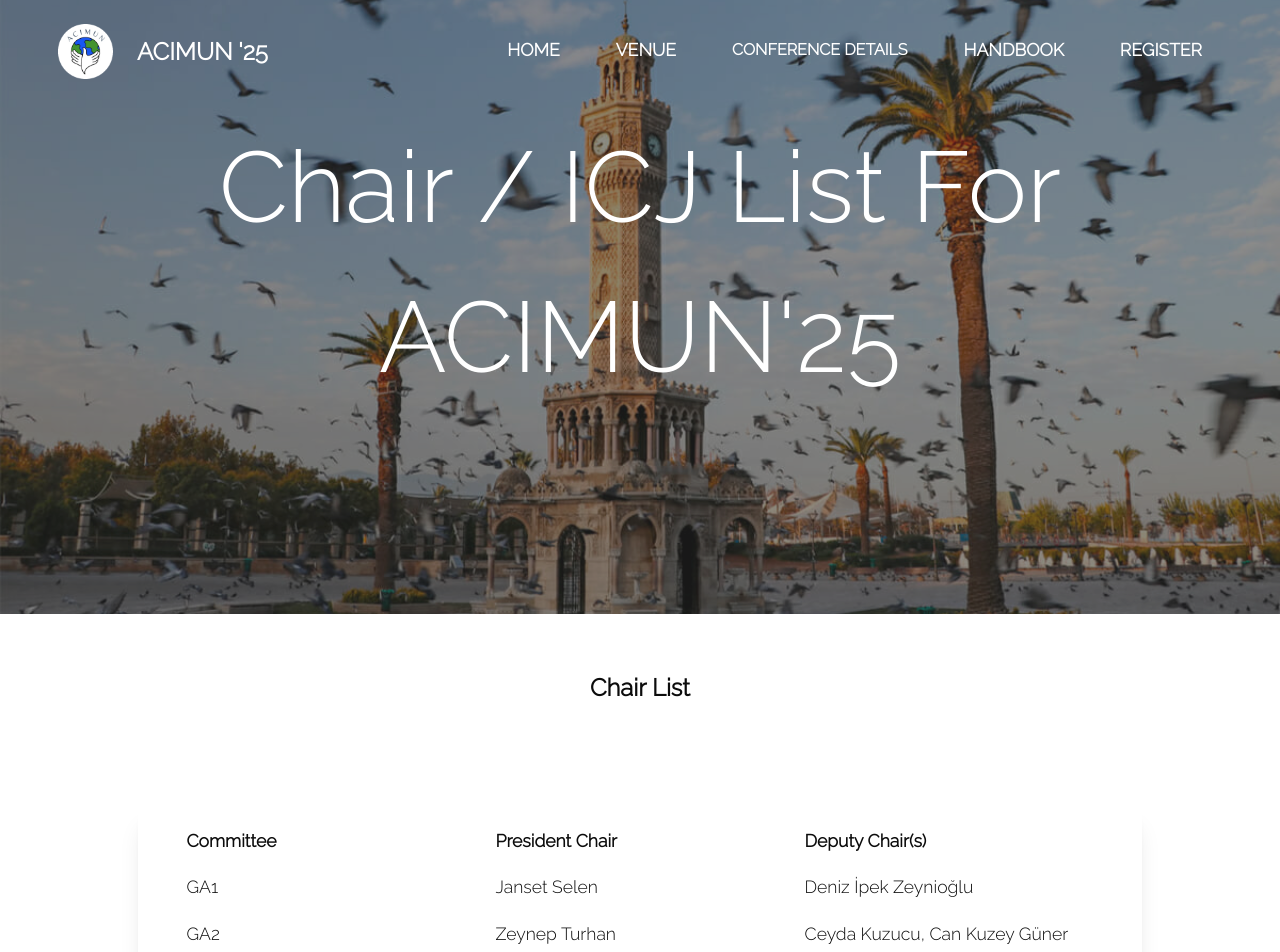
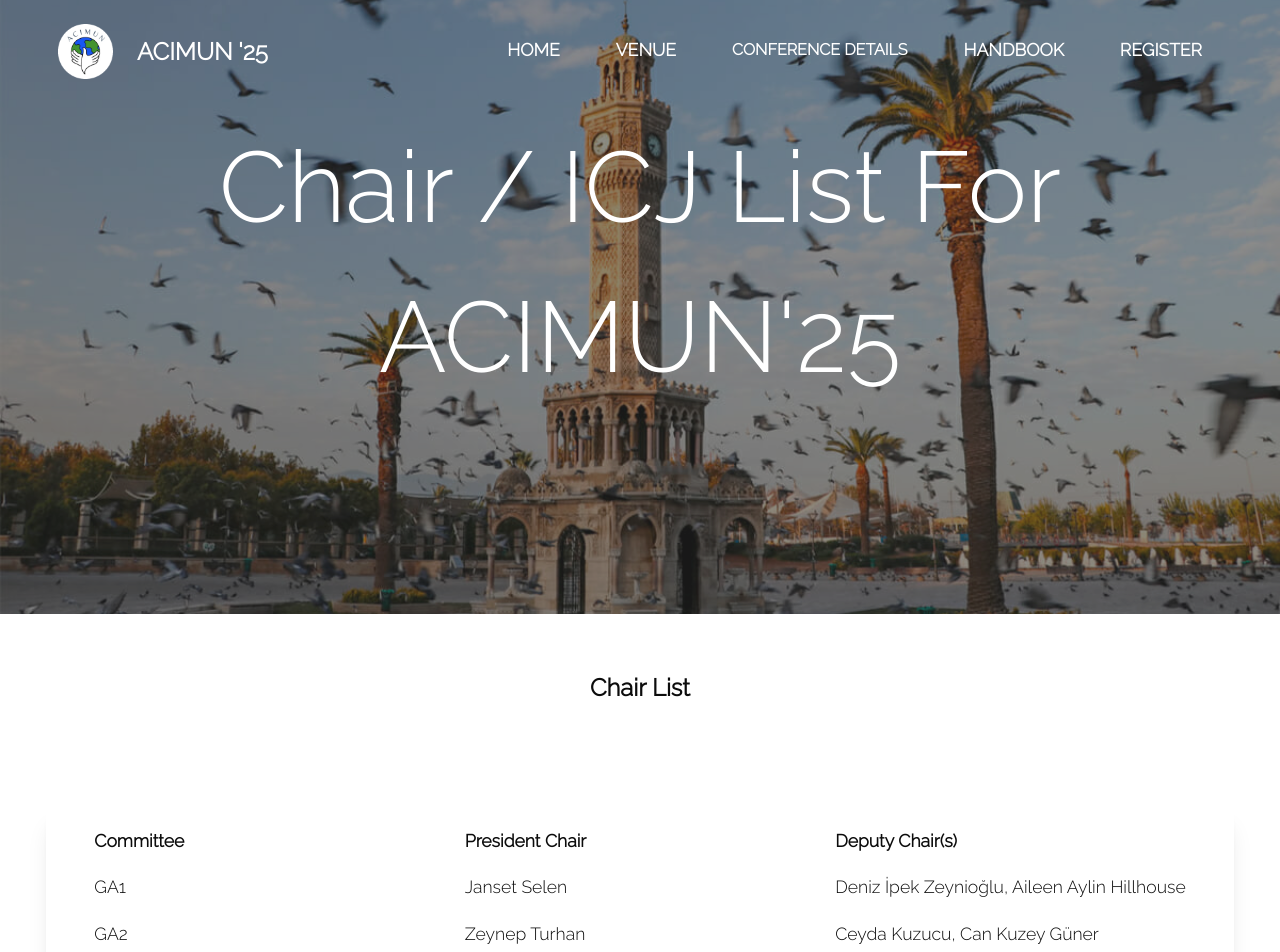
Before and after one commit to NiqhtFire/ACIMUN, a Next.js app: page /chairicjlist in a window 1280 px wide. Shown: the top 952 px of the page. Built offline with nearby package versions, Linux system fonts and the light colour scheme.

Commit message:
fix chairicj

```diff
--- a/app/chairicjlist/page.tsx
+++ b/app/chairicjlist/page.tsx
@@ -46,7 +46,7 @@ export default function Home() {
         <div className="flex justify-center">
           <div className="grid grid-cols-1 px-4 md:px-0 md:grid-cols-1 gap-x-[120px] gap-y-[100px] py-5">
 
-            {/* Chair List */}
+
             <div className="flex justify-center text-2xl font-bold">Chair List</div>
             <div className="grid grid-cols-3 gap-5 shadow-xl rounded-xl py-4 px-5 justify-center">
               <div className="font-bold">Committee</div>
@@ -55,7 +55,7 @@ export default function Home() {
 
               <div>GA1</div>
               <div>Janset Selen</div>
-              <div>Deniz İpek Zeynioğlu</div>
+              <div>Deniz İpek Zeynioğlu, Aileen Aylin Hillhouse</div>
 
               <div>GA2</div>
               <div>Zeynep Turhan</div>
@@ -98,7 +98,7 @@ export default function Home() {
               <div>Su Arseven</div>
             </div>
 
-            {/* ICJ List */}
+
             <div className="flex justify-center text-2xl font-bold">ICJ List</div>
             <div className="grid grid-cols-2 gap-5 shadow-xl rounded-xl pt-4 px-5 justify-center">
               <div>Damla Sinem Araz</div>
@@ -119,8 +119,6 @@ export default function Home() {
           </div>
         </div>
       </section>
-
-      {/* Footer Section */}
       <section className="info_section layout_padding">
         <div className="container">
           <div className="info_contact">
--- a/public/css/style.css
+++ b/public/css/style.css
@@ -796,7 +796,7 @@ a:focus {
   left: 0;
   width: 100%;
   height: 100%;
-   background-image: url("/images/theme.jpeg  ");
+   background-image: url("/images/theme.jpeg");
 
   background-color: #4848ec;
 
```
